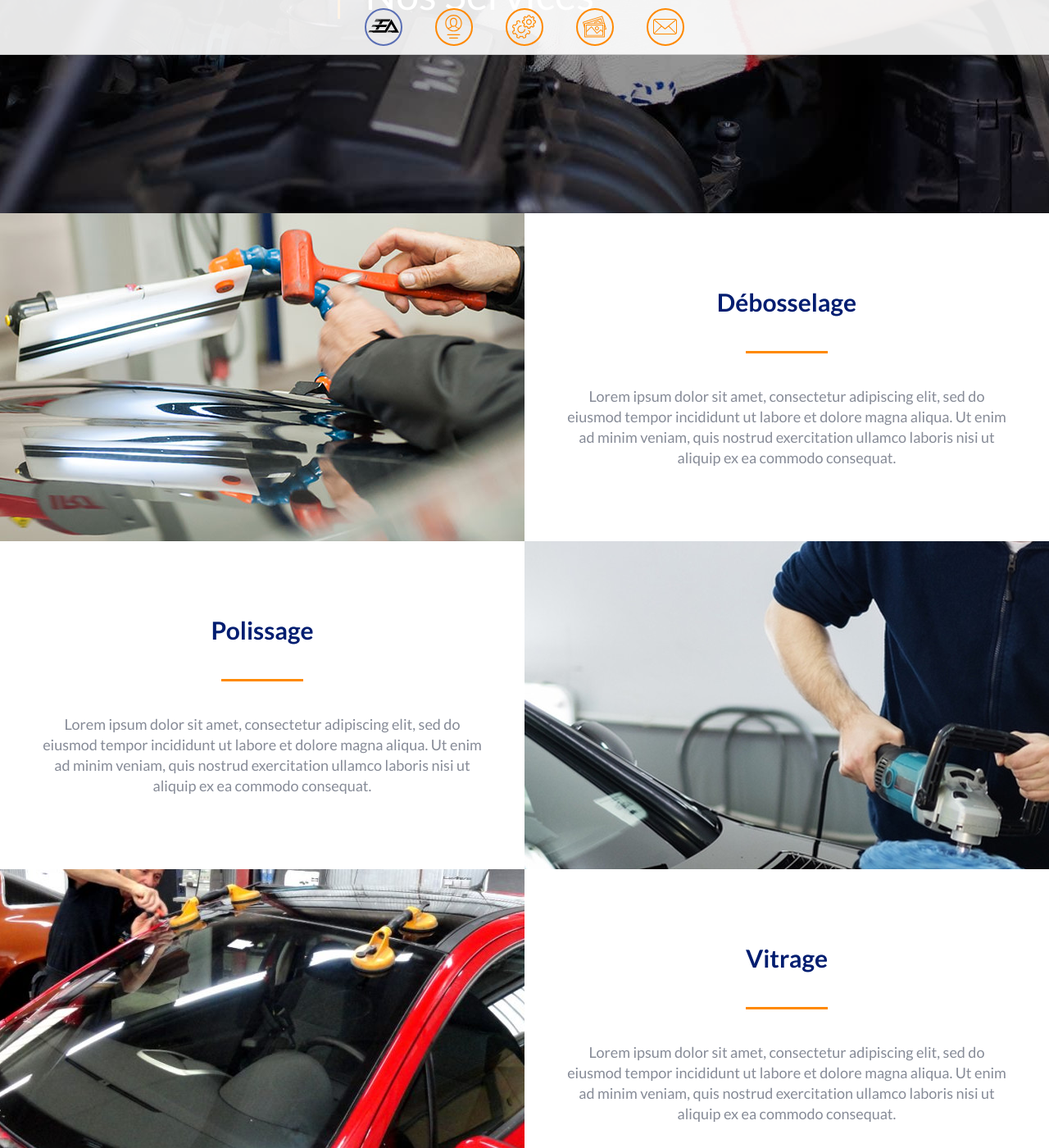
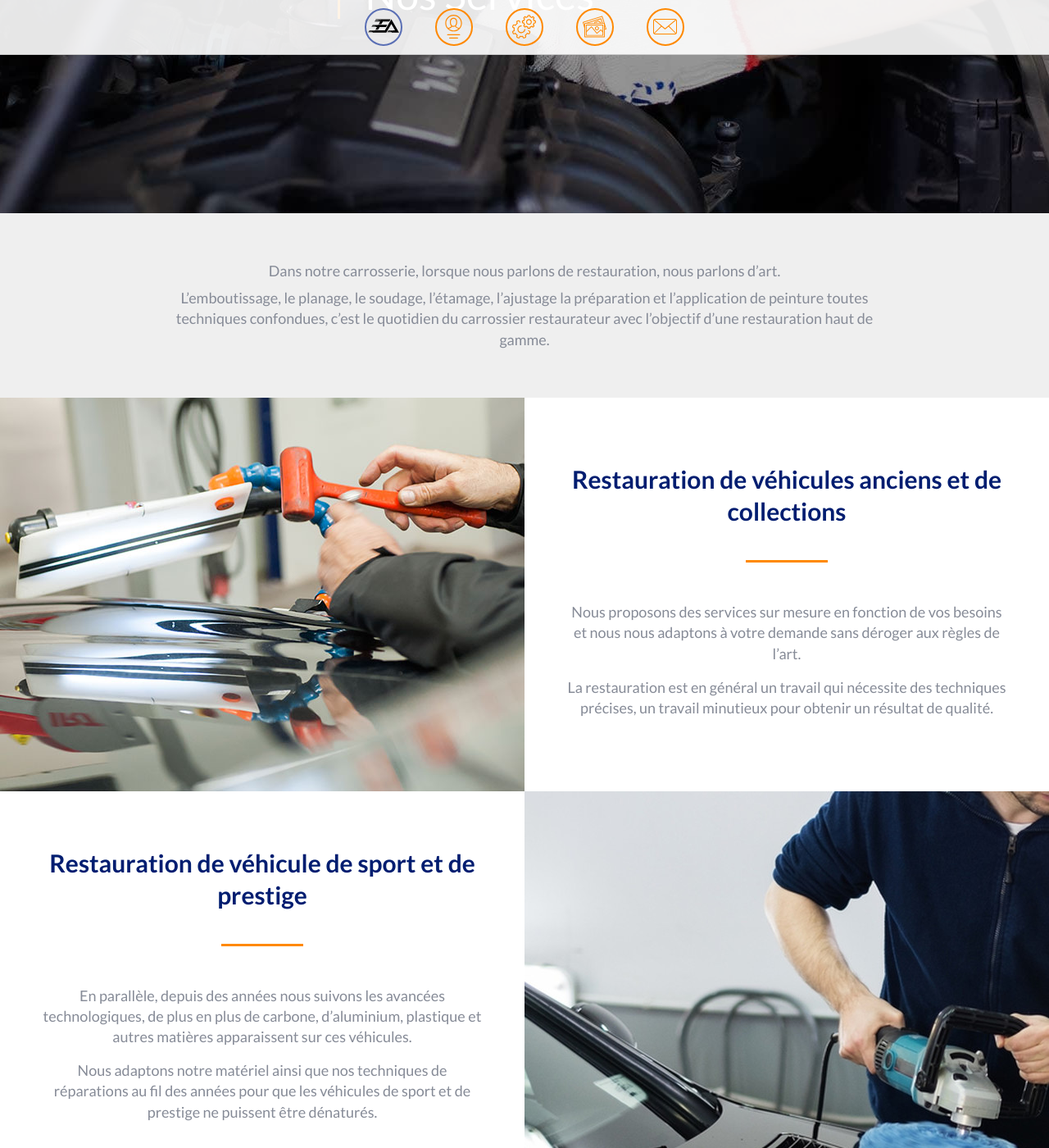
Before and after one commit to bloodstorms/europe-auto-carrosserie, a Jekyll site: the page built from services.html, in a window 1280 px wide and 1400 px high, scrolled down 290 px. Shown: the whole window at 82% size. Built offline with Jekyll 4.4.1, drawn with Linux system fonts in a browser that asks for light colours; nearby versions of some CDN libraries; library files that are not in the unit come from our copies; some of the changed text lies outside the part shown.

Commit message:
add real content

```diff
--- a/_layouts/services.html
+++ b/_layouts/services.html
@@ -14,6 +14,15 @@
       </div>
     </div>
 
+    <div class="block-service__intro">
+      <p class="block-service__text">
+        Dans notre carrosserie, lorsque nous parlons de restauration, nous parlons d’art.
+      </p>
+      <p class="block-service__text">
+        L’emboutissage, le planage, le soudage, l’étamage, l’ajustage la préparation et l’application de peinture toutes techniques confondues, c’est le quotidien du carrossier restaurateur avec l’objectif d’une restauration haut de gamme.
+      </p>
+    </div>
+
     <div class="block-service block-service--reverse">
       <div class="block-service__left">
         <div class="block-service__image">
@@ -21,17 +30,27 @@
         </div>
       </div>
       <div class="block-service__right">
-        <h2 class="block-service__title">Débosselage</h2>
+        <h2 class="block-service__title">Restauration de véhicules anciens et de collections</h2>
         <div class="block-service__separator"></div>
-        <p class="block-service__text">Lorem ipsum dolor sit amet, consectetur adipiscing elit, sed do eiusmod tempor incididunt ut labore et dolore magna aliqua. Ut enim ad minim veniam, quis nostrud exercitation ullamco laboris nisi ut aliquip ex ea commodo consequat.</p>
+        <p class="block-service__text">
+          Nous proposons des services sur mesure en fonction de vos besoins et nous nous adaptons à votre demande sans déroger aux règles de l’art.
+        </p>
+        <p class="block-service__text">
+          La restauration est en général un travail qui nécessite des techniques précises, un travail minutieux pour obtenir un résultat de qualité.
+        </p>
       </div>
     </div>
 
     <div class="block-service">
       <div class="block-service__right">
-        <h2 class="block-service__title">Polissage</h2>
+        <h2 class="block-service__title">Restauration de véhicule de sport et de prestige</h2>
         <div class="block-service__separator"></div>
-        <p class="block-service__text">Lorem ipsum dolor sit amet, consectetur adipiscing elit, sed do eiusmod tempor incididunt ut labore et dolore magna aliqua. Ut enim ad minim veniam, quis nostrud exercitation ullamco laboris nisi ut aliquip ex ea commodo consequat.</p>
+        <p class="block-service__text">
+          En parallèle, depuis des années nous suivons les avancées technologiques, de plus en plus de carbone, d’aluminium, plastique et autres matières apparaissent sur ces véhicules.
+        </p>
+        <p class="block-service__text">
+          Nous adaptons notre matériel ainsi que nos techniques de réparations au fil des années pour que les véhicules de sport et de prestige ne puissent être dénaturés.
+        </p>
       </div>
       <div class="block-service__left">
         <div class="block-service__image">
@@ -47,17 +66,24 @@
         </div>
       </div>
       <div class="block-service__right">
-        <h2 class="block-service__title">Vitrage</h2>
+        <h2 class="block-service__title">Réparations de véhicules traditionnels</h2>
         <div class="block-service__separator"></div>
-        <p class="block-service__text">Lorem ipsum dolor sit amet, consectetur adipiscing elit, sed do eiusmod tempor incididunt ut labore et dolore magna aliqua. Ut enim ad minim veniam, quis nostrud exercitation ullamco laboris nisi ut aliquip ex ea commodo consequat.</p>
+        <p class="block-service__text">
+          Un sinistre, un bris de glace, vous avez le libre choix de votre réparateur.
+        </p>
+        <p class="block-service__text">
+          Nos ateliers vous accueillent pour remettre votre véhicule en état suite à un accident et nous garantissons des prestations clés en main grâce à une équipe expérimentée.
+        </p>
       </div>
     </div>
 
     <div class="block-service">
       <div class="block-service__right">
-        <h2 class="block-service__title">Climatisation</h2>
+        <h2 class="block-service__title">Restauration ou personnalisation de jantes</h2>
         <div class="block-service__separator"></div>
-        <p class="block-service__text">Lorem ipsum dolor sit amet, consectetur adipiscing elit, sed do eiusmod tempor incididunt ut labore et dolore magna aliqua. Ut enim ad minim veniam, quis nostrud exercitation ullamco laboris nisi ut aliquip ex ea commodo consequat.</p>
+        <p class="block-service__text">
+          Quelques griffures ou alors vous souhaitez personnaliser vos jantes, nous pouvons réaliser vos souhaits tout en vous conseillant au plus juste pour obtenir un résultat de qualité.
+        </p>
       </div>
       <div class="block-service__left">
         <div class="block-service__image">
@@ -73,17 +99,27 @@
         </div>
       </div>
       <div class="block-service__right">
-        <h2 class="block-service__title">Sellerie</h2>
+        <h2 class="block-service__title">Peinture</h2>
         <div class="block-service__separator"></div>
-        <p class="block-service__text">Lorem ipsum dolor sit amet, consectetur adipiscing elit, sed do eiusmod tempor incididunt ut labore et dolore magna aliqua. Ut enim ad minim veniam, quis nostrud exercitation ullamco laboris nisi ut aliquip ex ea commodo consequat.</p>
+        <p class="block-service__text">
+          La peinture est le reflet d’un travail de qualité fini. Cette étape est primordiale ; c’est pour cette raison que nous investissons dans des peintures de qualité, des teintes spécifiques pour la personnalisation, la restauration d’une peinture altérée, détériorée.
+        </p>
+        <p class="block-service__text">
+          La tendance des constructeurs est une peinture d’origine mince avec peu de matière. La politique de notre atelier est au contraire de garnir au mieux les éléments pour obtenir un éclat, une profondeur et une brillance incomparable (ou indicible).
+        </p>
+        <p class="block-service__text">
+          En travaillant sur des véhicules d’exceptions, la qualité est primordiale.
+        </p>
       </div>
     </div>
 
     <div class="block-service">
       <div class="block-service__right">
-        <h2 class="block-service__title">Nettoyage</h2>
+        <h2 class="block-service__title">Personnalisation de votre véhicule</h2>
         <div class="block-service__separator"></div>
-        <p class="block-service__text">Lorem ipsum dolor sit amet, consectetur adipiscing elit, sed do eiusmod tempor incididunt ut labore et dolore magna aliqua. Ut enim ad minim veniam, quis nostrud exercitation ullamco laboris nisi ut aliquip ex ea commodo consequat.</p>
+        <p class="block-service__text">
+          Nous pouvons réaliser : votre décoration personnalisée, des répliques de véhicules historiques. Nous nous adaptons à vos souhaits.
+        </p>
       </div>
       <div class="block-service__left">
         <div class="block-service__image">
@@ -92,19 +128,6 @@
       </div>
     </div>
 
-    <div class="block-service block-service--reverse">
-      <div class="block-service__left">
-        <div class="block-service__image">
-          <img class="centered-crop-image" src="{{ site.baseurl }}/assets/images/depannage.jpg" alt="">
-        </div>
-      </div>
-      <div class="block-service__right">
-        <h2 class="block-service__title">Dépannage</h2>
-        <div class="block-service__separator"></div>
-        <p class="block-service__text">Lorem ipsum dolor sit amet, consectetur adipiscing elit, sed do eiusmod tempor incididunt ut labore et dolore magna aliqua. Ut enim ad minim veniam, quis nostrud exercitation ullamco laboris nisi ut aliquip ex ea commodo consequat.</p>
-      </div>
-    </div>
-
     {% include footer.html %}
 
   </body>
--- a/assets/stylesheets/application.css
+++ b/assets/stylesheets/application.css
@@ -542,6 +542,10 @@ input[type=search] {
           -ms-flex-direction: column;
               flex-direction: column; } }
 
+.block-service__intro {
+  background-color: #efefef;
+  padding: 50px 15%; }
+
 @media screen and (max-width: 768px) {
   .block-service--reverse {
     -webkit-box-orient: vertical;
@@ -566,7 +570,7 @@ input[type=search] {
 
 .block-service__right {
   padding: 50px;
-  min-height: 400px;
+  min-height: 480px;
   display: -webkit-box;
   display: -ms-flexbox;
   display: flex;
@@ -585,7 +589,7 @@ input[type=search] {
       padding: 35px; } }
 
 .block-service__left {
-  height: 400px; }
+  height: 480px; }
 
 .block-service__title {
   font-weight: 700;
@@ -611,6 +615,7 @@ input[type=search] {
   line-height: 1.4;
   letter-spacing: 0px;
   text-align: center;
+  margin: 8px 0;
   max-width: 100%; }
   @media screen and (max-width: 768px) {
     .block-service__text {
```
Also changed, not shown: _assets/scss/_services.scss (+8 -2 lines), _layouts/presentation.html (+7 -5 lines).
